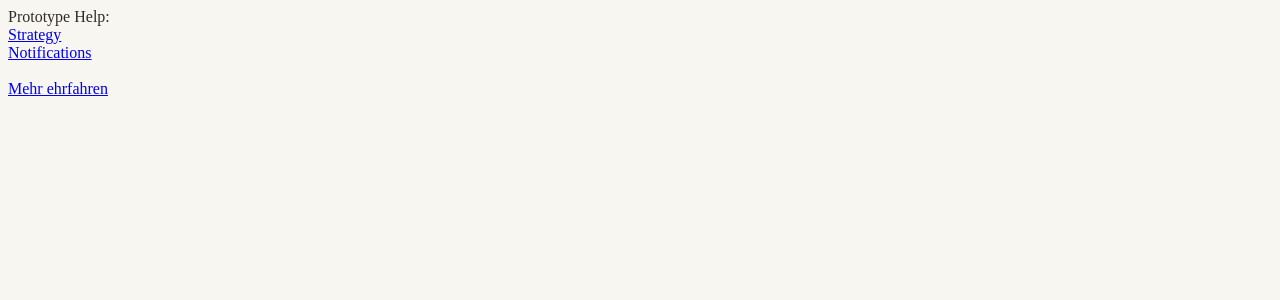
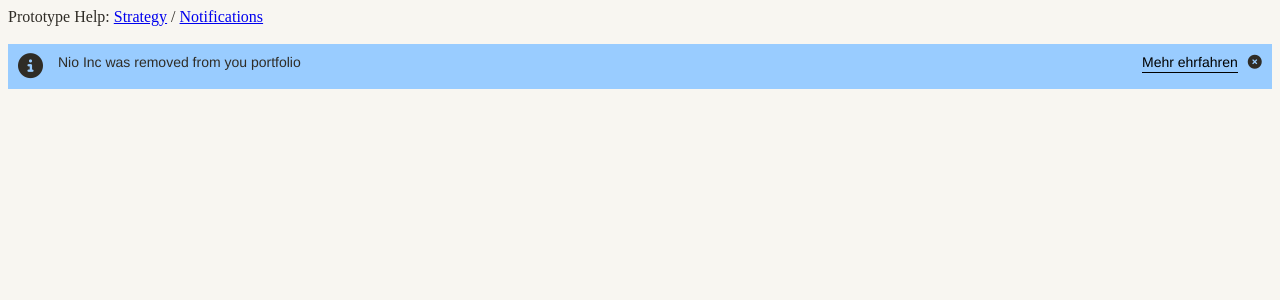
Before and after one commit to dozgr95/FrontendAssignment, an Angular app in the folder frontendAssignment/: page /strategy-report in a window 1280 px wide. Shown: the top 300 px of the page. Built offline with nearby package versions, Linux system fonts and the light colour scheme.

Commit message:
implement preview and refactor data handling

```diff
--- a/frontendAssignment/src/app/app.component.html
+++ b/frontendAssignment/src/app/app.component.html
@@ -1,4 +1,3 @@
-Prototype Help:<br>
-<a routerLink="/strategy-report" routerLinkActive="active">Strategy</a><br>
+Prototype Help: <a routerLink="/strategy-report" routerLinkActive="active">Strategy</a>  /
 <a routerLink="/notifications" routerLinkActive="active">Notifications</a><br><br>
 <router-outlet></router-outlet>
--- a/frontendAssignment/src/app/app.component.ts
+++ b/frontendAssignment/src/app/app.component.ts
@@ -7,7 +7,5 @@ import { Component } from '@angular/core';
 })
 
 export class AppComponent {
-  goToNotificationDetail() {
-    console.log('asdlafd')
-  }
+  title = 'frontendAssignment';
 }
--- a/frontendAssignment/src/app/notification-center/notification-center.component.html
+++ b/frontendAssignment/src/app/notification-center/notification-center.component.html
@@ -1,7 +1,7 @@
 <div class="content">
     <h2>Notifications</h2>
     <div class="notification-list" *ngFor="let notification of notifications">
-        <div class="notification" (click)="readNotification(notification)">
+        <div class="notification" (click)="toggleNotification(notification)">
             <div class="notification-status">
                 <div *ngIf="notification.status ==='new'" class="new-notification">
                     <i class="fas fa-circle"></i>
@@ -11,7 +11,9 @@
             <div class="notification-title">{{notification.title}}</div>
             <div class="notification-angle"><i class="fas fa-angle-down"></i></div>
         </div>
-        <div *ngIf="readItem === notification.title" class="notification-description">
+        <div
+            *ngIf="readItem === notification.title"
+            class="notification-description">
             <div class="notification-delete">
                 <div class="delete-button" (click)="deleteNotification(notification)">Delete</div>
             </div>
@@ -19,58 +21,3 @@
         </div>
     </div>
 </div>
-
-<style>
-    .notification-list {
-        font-family: Helvetica;
-        font-size: .875rem;
-    }
-    .notification {
-        display: flex;
-        flex-direction: row;
-        background: white;
-        margin-bottom: 2px;
-        padding: 20px 10px;
-    }
-    .notification-date {
-        width: 80px;
-        padding: 0 5px;
-    }
-    .notification-status{
-        width: 20px;
-        padding: 0 5px;
-    }
-    .notification-title {
-        cursor: pointer;
-        flex: 1;
-    }
-    .notification-angle {
-        width: 20px;
-        cursor: pointer;
-    }
-    .notification-description {
-        display: flex;
-        flex-direction: row;
-        background: white;
-        margin-bottom: 6px;
-    }
-    .notification-delete {
-        width: 120px;
-        padding: 20px 10px 0 20px;
-    }
-    .delete-button {
-        border: 1px solid black;
-        width: 90px;
-        padding: 10px 0 5px 0;
-        cursor: pointer;
-        text-align: center;
-        font-weight: bold;
-    }
-    .description-content {
-        flex: 1 1 calc(100% - 140px);
-        padding: 10px 80px 0 0;
-    }
-    .fa-circle {
-        color: #48a6f5;
-    }
-</style>
--- a/frontendAssignment/src/app/notification-center/notification-center.component.sass
+++ b/frontendAssignment/src/app/notification-center/notification-center.component.sass
@@ -0,0 +1,51 @@
+.notification-list
+    font-family: Helvetica
+    font-size: .875rem
+
+.notification
+    display: flex
+    flex-direction: row
+    background: white
+    margin-bottom: 2px
+    padding: 20px 10px
+
+.notification-date
+    width: 80px
+    padding: 0 5px
+
+.notification-status
+    width: 20px
+    padding: 0 5px
+
+.notification-title
+    cursor: pointer
+    flex: 1
+
+.notification-angle
+    width: 20px
+    cursor: pointer
+
+.notification-description
+    display: flex
+    flex-direction: row
+    background: white
+    margin-bottom: 6px
+
+.notification-delete
+    width: 120px
+    padding: 20px 10px 0 20px
+
+.delete-button
+    border: 1px solid black
+    width: 90px
+    padding: 10px 0 5px 0
+    cursor: pointer
+    text-align: center
+    font-weight: bold
+
+.description-content
+    flex: 1 1 calc(100% - 140px)
+    padding: 10px 80px 0 0
+
+.fa-circle
+    color: #99ccff
--- a/frontendAssignment/src/app/notification-center/notification-center.component.ts
+++ b/frontendAssignment/src/app/notification-center/notification-center.component.ts
@@ -1,5 +1,5 @@
 import { Component, OnInit } from '@angular/core';
-import { loadNotifications, notification } from './notificationsHelper';
+import { loadNotifications, notification } from '../notificationsHelper';
 
 
 @Component({
@@ -8,9 +8,16 @@ import { loadNotifications, notification } from './notificationsHelper';
   styleUrls: ['./notification-center.component.sass']
 })
 export class NotificationCenterComponent implements OnInit {
-  title = 'frontendAssignment';
-  notifications: notification[] = loadNotifications();
+  notifications: notification[] = [];
   readItem = '';
+
+  constructor() { }
+
+  ngOnInit(): void {
+    if(this.notifications.length === 0) {
+      this.notifications = loadNotifications();
+    }
+  }
 
   deleteNotification(deleteNotification: notification) {
     const index = this.notifications.findIndex(notification => notification.title === deleteNotification.title)
@@ -18,20 +25,14 @@ export class NotificationCenterComponent implements OnInit {
     this.readItem = ''
   }
 
-  readNotification(notification: notification) {
+  toggleNotification(notification: notification) {
     if(this.readItem){
       this.readItem = ''
     }else{
       this.readItem = notification.title
     }
-    if (notification.status === "new") {
-      notification.status ="old"
+    if (notification.status === 'new') {
+      notification.status ='old'
     }
   }
-
-  constructor() { }
-
-  ngOnInit(): void {
-  }
-
 }
--- a/frontendAssignment/src/app/notification-center/notificationsHelper.ts
+++ b/frontendAssignment/src/app/notificationsHelper.ts
@@ -1,4 +1,4 @@
-import * as notificationsData from '../../assets/notifications.json';
+import * as notificationsData from '../assets/notifications.json';
 
 export interface notification{
     date: string
--- a/frontendAssignment/src/app/strategy-report/strategy-report.component.html
+++ b/frontendAssignment/src/app/strategy-report/strategy-report.component.html
@@ -1 +1,15 @@
-<a routerLink="/notifications" routerLinkActive="active">Mehr ehrfahren</a>
+
+<div *ngFor="let preview of notifications">
+    <div *ngIf="preview.status === 'new'" class="notification">
+        <div class="info-circle">
+            <i class="fas fa-info-circle"></i>
+        </div>
+        <div class="notification-text">
+            {{preview.title}}
+        </div>
+        <div class="notification-options">
+            <a routerLink="/notifications" routerLinkActive="active">Mehr ehrfahren</a>
+            <i (click)="hideNotification(preview)" class="fas fa-times-circle"></i>
+        </div>
+    </div>
+</div>
--- a/frontendAssignment/src/app/strategy-report/strategy-report.component.sass
+++ b/frontendAssignment/src/app/strategy-report/strategy-report.component.sass
@@ -0,0 +1,27 @@
+.notification
+    background: #99ccff
+    display: flex
+    font-family: Helvetica
+    font-size: .875rem
+    padding: 10px
+
+
+.notification-text
+    flex: 1 1 calc(100% - 160px)
+
+.info-circle
+    width: 40px
+
+.notification-options
+    width: 120px
+    cursor: pointer
+
+.fa-info-circle
+    font-size: 25px
+
+a
+    color: black
+    text-decoration: none
+    padding-bottom: 2px
+    margin-right: 10px
+    border-bottom: 1px solid black
--- a/frontendAssignment/src/app/strategy-report/strategy-report.component.ts
+++ b/frontendAssignment/src/app/strategy-report/strategy-report.component.ts
@@ -1,4 +1,6 @@
 import { Component, OnInit } from '@angular/core';
+import { loadNotifications, notification } from '../notificationsHelper';
+
 
 @Component({
   selector: 'app-strategy-report',
@@ -6,10 +8,15 @@ import { Component, OnInit } from '@angular/core';
   styleUrls: ['./strategy-report.component.sass']
 })
 export class StrategyReportComponent implements OnInit {
+  notifications: notification[] = []
 
   constructor() { }
 
   ngOnInit(): void {
+    this.notifications = loadNotifications();
   }
 
+  hideNotification(notification: notification) {
+    notification.status = 'old'
+  }
 }
```
